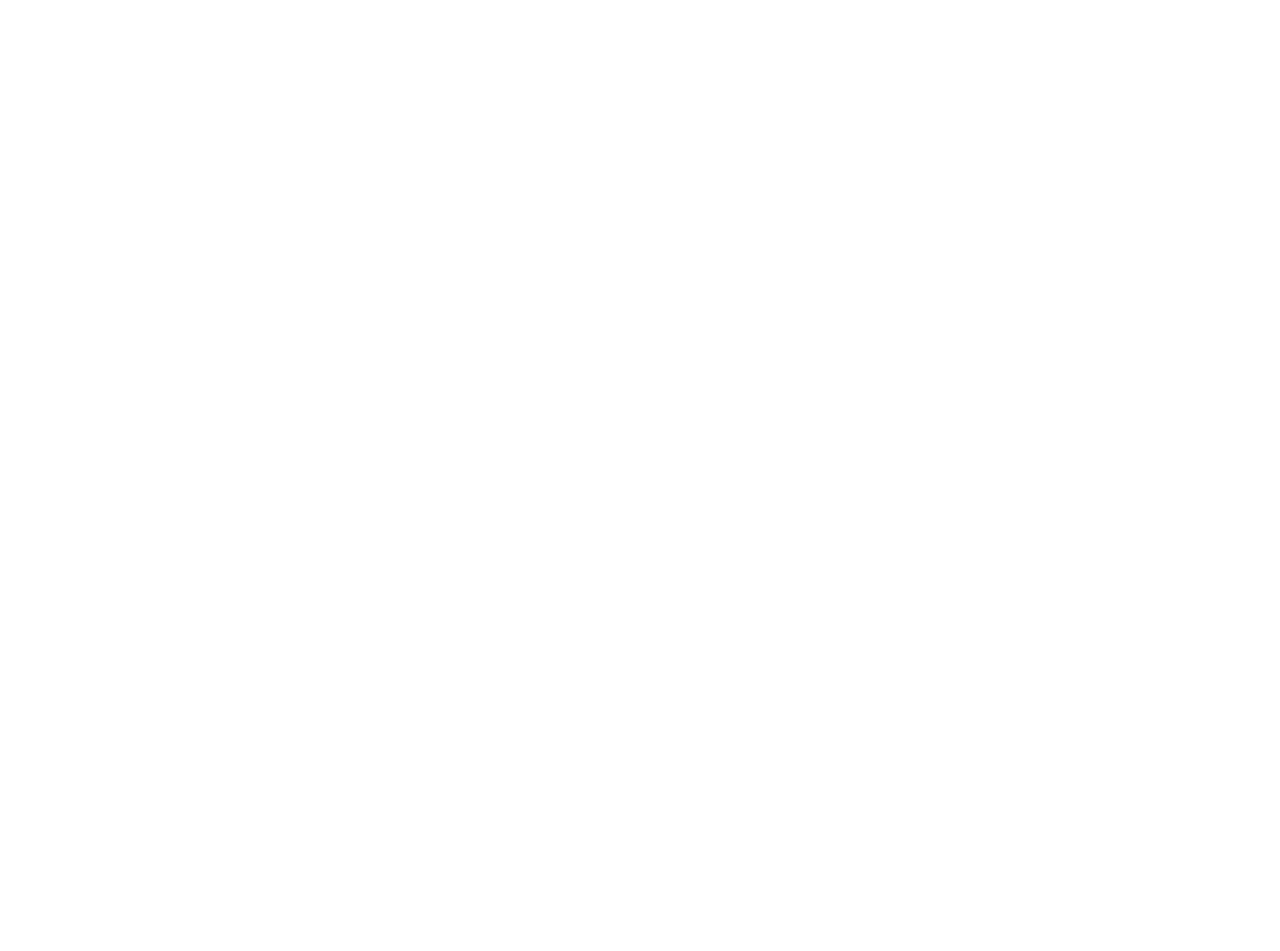
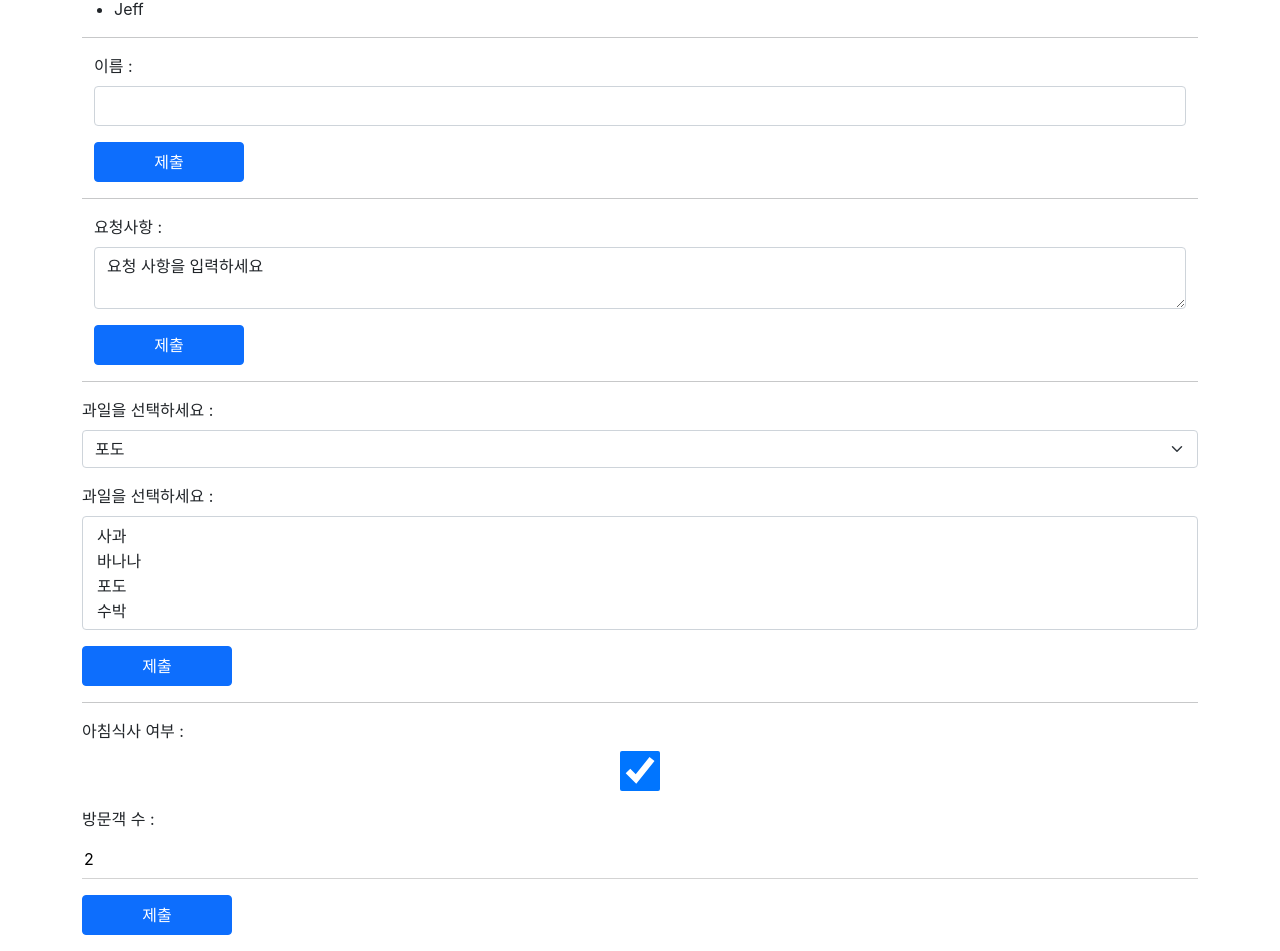
Before and after one commit to MoonNight285/java505_react_test3, a React (Create React App) app: page / in a window 1280 px wide. Shown: the part 832-1783 px from the top of the page. Before the commit the page ends 800 px from the top, so only its background shows below. Built offline with nearby package versions, Linux system fonts and the light colour scheme.

Commit message:
이벤트 사용

```diff
--- a/src/App6.jsx
+++ b/src/App6.jsx
@@ -6,22 +6,37 @@ import MailBox from "./folder3/MailBox";
 import Counter from "./folder3/Counter";
 import MainPage from "./folder3/MainPage";
 import LandingPage from "./folder3/LandingPage";
+import AttendanceBook from "./folder3/AttendanceBook";
+import NameForm from "./folder3/NameForm";
+import RequestForm from "./folder3/RequestForm";
+import FruitSelect from "./folder3/FruitSelect";
+import Reservation from "./folder3/Reservation";
 
 function App6() {
     return (
         <div className={"container mt-5"}>
             <Goal isGoal={true}/>
-            <hr />
-            <Greeting isLoggedIn={false} />
-            <hr />
-            <LoginControl />
-            <hr />
-            <MailBox unreadMessages={3} />
-            <Counter />
-            <hr />
-            <MainPage />
-            <hr />
-            <LandingPage />
+            <hr/>
+            <Greeting isLoggedIn={false}/>
+            <hr/>
+            <LoginControl/>
+            <hr/>
+            <MailBox unreadMessages={3}/>
+            <Counter/>
+            <hr/>
+            <MainPage/>
+            <hr/>
+            <LandingPage/>
+            <hr/>
+            <AttendanceBook/>
+            <hr/>
+            <NameForm/>
+            <hr/>
+            <RequestForm/>
+            <hr/>
+            <FruitSelect/>
+            <hr/>
+            <Reservation/>
         </div>
     );
 }
--- /dev/null
+++ b/src/folder3/AttendanceBook.jsx
@@ -0,0 +1,24 @@
+import React from "react";
+
+const students = [
+    {key : 1, name : "Inje"},
+    {key : 2, name : "Steve"},
+    {key : 3, name : "Bill"},
+    {key : 4, name : "Jeff"}
+];
+
+// 리스트 : 비슷한 데이터를 모아둔 것
+// key : 리엑트에서 각 객체나 아이템을 구분할 수 있는 고유의 값
+// 리엑트에서는 해당 리스트 사이에서 엘리먼트를 구분할 수 있는 고유한 값이면 된다.
+// id를 사용, id라는 것 자체가 고유한 값이라는 의미이므로 키값으로 사용할 수 있다.
+function AttendanceBook() {
+    return (
+        <ul>
+            {students.map((student) => {
+                return <li>{student.name}</li>;
+            })}
+        </ul>
+    );
+}
+
+export default AttendanceBook;
--- /dev/null
+++ b/src/folder3/FruitSelect.jsx
@@ -0,0 +1,56 @@
+import React, {useState} from "react";
+
+function FruitSelect(props) {
+    const [value, setValue] = useState("grape");
+    const [value2, setValue2] = useState([]);
+
+    const handleChange = (e) => {
+        setValue(e.target.value);
+    }
+    const handleChange2 = (e) => {
+        let items = [];
+
+        for (let i = 0; i < e.target.value.length; ++i) {
+            items.push(e.target.value[i]);
+        }
+
+        setValue2(items);
+    }
+
+    const handleSubmit = (e) => {
+        alert(`선택한 과일 : ${value}`);
+        e.preventDefault();
+    }
+
+    return (
+        <form onSubmit={handleSubmit}>
+            <div className={"my-3"}>
+                <label htmlFor={"sel1"} className={"form-label"}>과일을 선택하세요 : </label>
+                {/* select 사용 시 기본값 설정을 value 속성으로 진행 */}
+                {/* multiple 속성 사용 시 true/false 사용 */}
+                {/* 리엑트에서 기본 html의 속성 중 속성명으로만 효과가 발생하는 속성에 대해서도 값을 제어하기 위해서
+                    속성명={값} 형식으로 사용한다.*/}
+                <select id={"sel1"} className={"form-select"} value={value} onChange={handleChange}>
+                    <option value={"apple"}>사과</option>
+                    <option value={"banana"}>바나나</option>
+                    <option value={"grape"}>포도</option>
+                    <option value={"watermelon"}>수박</option>
+                </select>
+            </div>
+            <div className={"my-3"}>
+                <label htmlFor={"sel2"} className={"form-label"}>과일을 선택하세요 : </label>
+                <select id={"sel2"} className={"form-select"} onChange={handleChange2} value={value2} multiple={true}>
+                    <option value={"apple"}>사과</option>
+                    <option value={"banana"}>바나나</option>
+                    <option value={"grape"}>포도</option>
+                    <option value={"watermelon"}>수박</option>
+                </select>
+            </div>
+            <div className={"my-3"}>
+                <button type={"submit"} className={"btn btn-primary"}>제출</button>
+            </div>
+        </form>
+    );
+}
+
+export default FruitSelect;
--- /dev/null
+++ b/src/folder3/NameForm.jsx
@@ -0,0 +1,37 @@
+import React, {useState} from "react";
+
+function NameForm(props) {
+    // 변수 value를 state로 설정, 기본값은 빈문자열
+    const [value, setValue] = useState('');
+
+    // 이벤트 발생시 동작하는 함수
+    // 매개변수로 자바스크립트 event 객체를 가져온다.
+    // 이벤트가 발생된 태그의 정보가 들어있다.
+    const handleChange = (event) => {
+        // state로 설정된 변수 value의 값을 변경하는 setValue() 함수를 실행
+        // event 객체를 통해서 이벤트가 발생한 대상의 정보를 가져온다.
+        // 이벤트 발생 대상이 가지고 있는 value 값을 사용하여 state값을 변경한다.
+        setValue(event.target.value);
+    }
+
+    const handleSubmit = (event) => {
+        alert("입력한 이름 : " + value);
+        event.preventDefault();
+    }
+
+    return (
+        <form onSubmit={handleSubmit} className={"container"}>
+            <div className={"my-3"}>
+                <label htmlFor={"user-name"} className={"form-label"}>이름 : </label>
+                {/* input 태그의 value를 state로 설정된 변수를 사용하여 화면에 데이터를 출력 */}
+                {/* 사용자 입력에 의해서 값이 변경될 경우 이벤트를 발생 */}
+                <input type={"text"} className={"form-control"} value={value} onChange={handleChange} />
+            </div>
+            <div className={"my-3"}>
+                <button type={"submit"} className={"btn btn-primary"}>제출</button>
+            </div>
+        </form>
+    );
+}
+
+export default NameForm;
--- /dev/null
+++ b/src/folder3/RequestForm.jsx
@@ -0,0 +1,28 @@
+import React, {useState} from "react";
+
+function RequestForm(props) {
+    const [value, setValue] = useState("요청 사항을 입력하세요");
+
+    const handleChange = (event) => {
+        setValue(event.target.value);
+    }
+
+    const handleSubmit = (event) => {
+        alert(`입력한 요청사항 : ${value}`);
+        event.preventDefault();
+    }
+
+    return (
+        <form onSubmit={handleSubmit} className={"container"}>
+            <div className={"my-3"}>
+                <label htmlFor={"user-contents"} className={"form-label"}>요청사항 : </label>
+                <textarea value={value} className={"form-control"} onChange={handleChange} />
+            </div>
+            <div className={"my-3"}>
+                <button type={"submit"} className={"btn btn-primary"}>제출</button>
+            </div>
+        </form>
+    );
+}
+
+export default RequestForm;
--- /dev/null
+++ b/src/folder3/Reservation.jsx
@@ -0,0 +1,33 @@
+import React, {useState} from "react";
+
+function Reservation(props) {
+    const [haveBreakfast, setHaveBreakfast] = useState(true);
+    const [numberOfGuest, setNumberOfGuest] = useState(2);
+
+    const handleSubmit = (e) => {
+        alert(`아침식사 여부 : ${haveBreakfast}, 방문객 수 : ${numberOfGuest}`);
+        e.defaultPrevented();
+    }
+
+    return (
+        <form onSubmit={handleSubmit}>
+            <div className={"my-3"}>
+                <label htmlFor={""} className={"form-label"}>아침식사 여부 : </label>
+                <input type={"checkbox"} checked={haveBreakfast} onChange={(e) => {
+                    setHaveBreakfast(e.target.checked);
+                }} />
+            </div>
+            <div className={"my-3"}>
+                <label className={"form-label"}>방문객 수 : </label>
+                <input type={"number"} value={numberOfGuest} onChange={(e) => {
+                    setNumberOfGuest(Number.parseInt(e.target.value));
+                }} />
+            </div>
+            <div className={"my-3"}>
+                <button type={"submit"} className={"btn btn-primary"}>제출</button>
+            </div>
+        </form>
+    );
+}
+
+export default Reservation;
```
